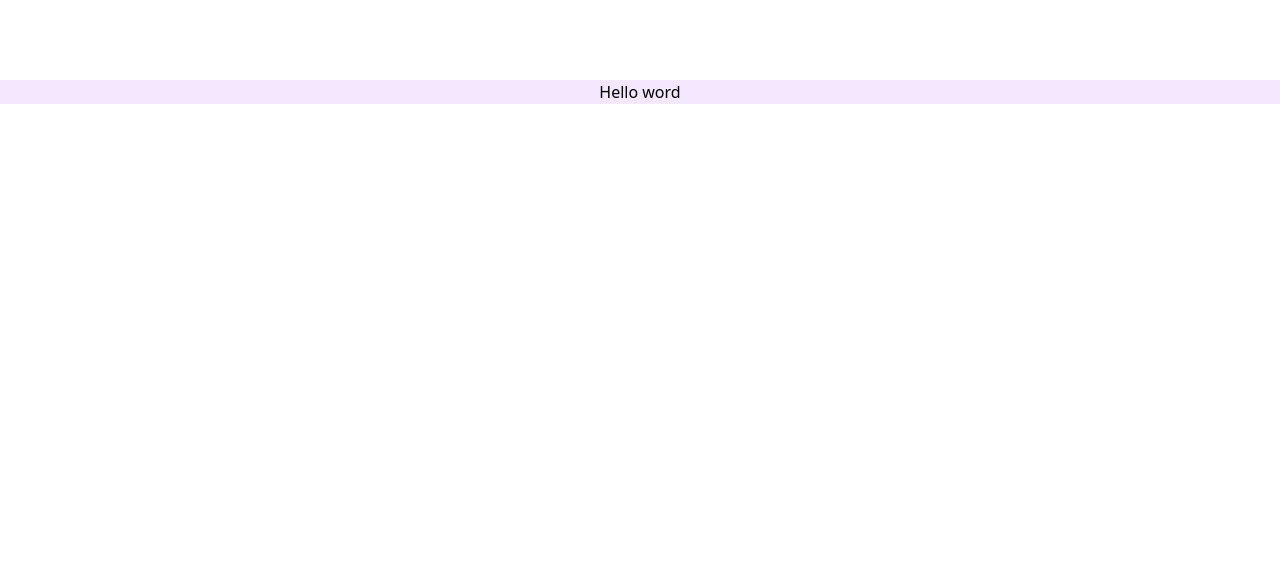
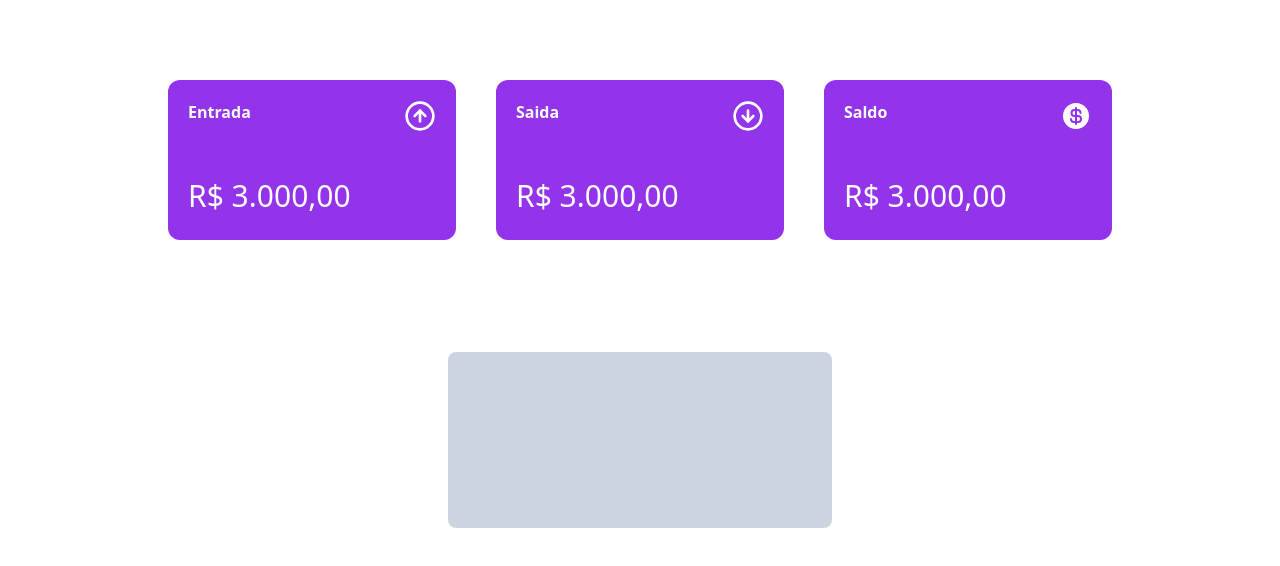
Before and after one commit to brunofelipehp/finance-code, a React (Vite) app: page / in a window 1280 px wide. Shown: the top 566 px of the page. Built offline with nearby package versions, Linux system fonts and the light colour scheme.

Commit message:
Create card price

```diff
--- a/package.json
+++ b/package.json
@@ -11,7 +11,8 @@
   },
   "dependencies": {
     "react": "^18.2.0",
-    "react-dom": "^18.2.0"
+    "react-dom": "^18.2.0",
+    "react-icons": "^5.1.0"
   },
   "devDependencies": {
     "@types/react": "^18.2.66",
--- a/src/App.tsx
+++ b/src/App.tsx
@@ -1,7 +1,40 @@
+import { FiArrowDownCircle, FiArrowUpCircle } from "react-icons/fi";
+import { PiCurrencyDollarFill } from "react-icons/pi";
+import TablePrice from "./components/TablePrice";
+
 function App() {
   return (
-    <div>
-      <h1 className="flex justify-center mt-20 bg-purple-100 ">Hello word</h1>
+    <div className="flex flex-col justify-center mt-20 items-center gap-28">
+      <div className="flex gap-10 ">
+        <div className="w-72 h-40 rounded-xl bg-purple-600 grid text-white">
+          <div className="flex justify-between m-5">
+            <strong>Entrada</strong>
+            <div>
+              <FiArrowUpCircle size={32} />
+            </div>
+          </div>
+          <span className="ml-5  text-3xl">R$ 3.000,00</span>
+        </div>
+        <div className="w-72 h-40 rounded-xl bg-purple-600 grid text-white ">
+          <div className="flex justify-between m-5">
+            <strong>Saida</strong>
+            <div>
+              <FiArrowDownCircle size={32} />
+            </div>
+          </div>
+          <span className="ml-5  text-3xl">R$ 3.000,00</span>
+        </div>
+        <div className="w-72 h-40 rounded-xl bg-purple-600 grid text-white ">
+          <div className="flex justify-between m-5">
+            <strong>Saldo</strong>
+            <div>
+              <PiCurrencyDollarFill size={32} />
+            </div>
+          </div>
+          <span className="ml-5 text-3xl">R$ 3.000,00</span>
+        </div>
+      </div>
+      <TablePrice />
     </div>
   );
 }
--- /dev/null
+++ b/src/components/TablePrice.tsx
@@ -0,0 +1,9 @@
+const TablePrice = () => {
+  return (
+    <div>
+      <div className="w-96 h-44 rounded-lg bg-slate-300"></div>
+    </div>
+  );
+};
+
+export default TablePrice;
```
Also changed, not shown: 1 other file (tests, documents, lock files or other folders).
